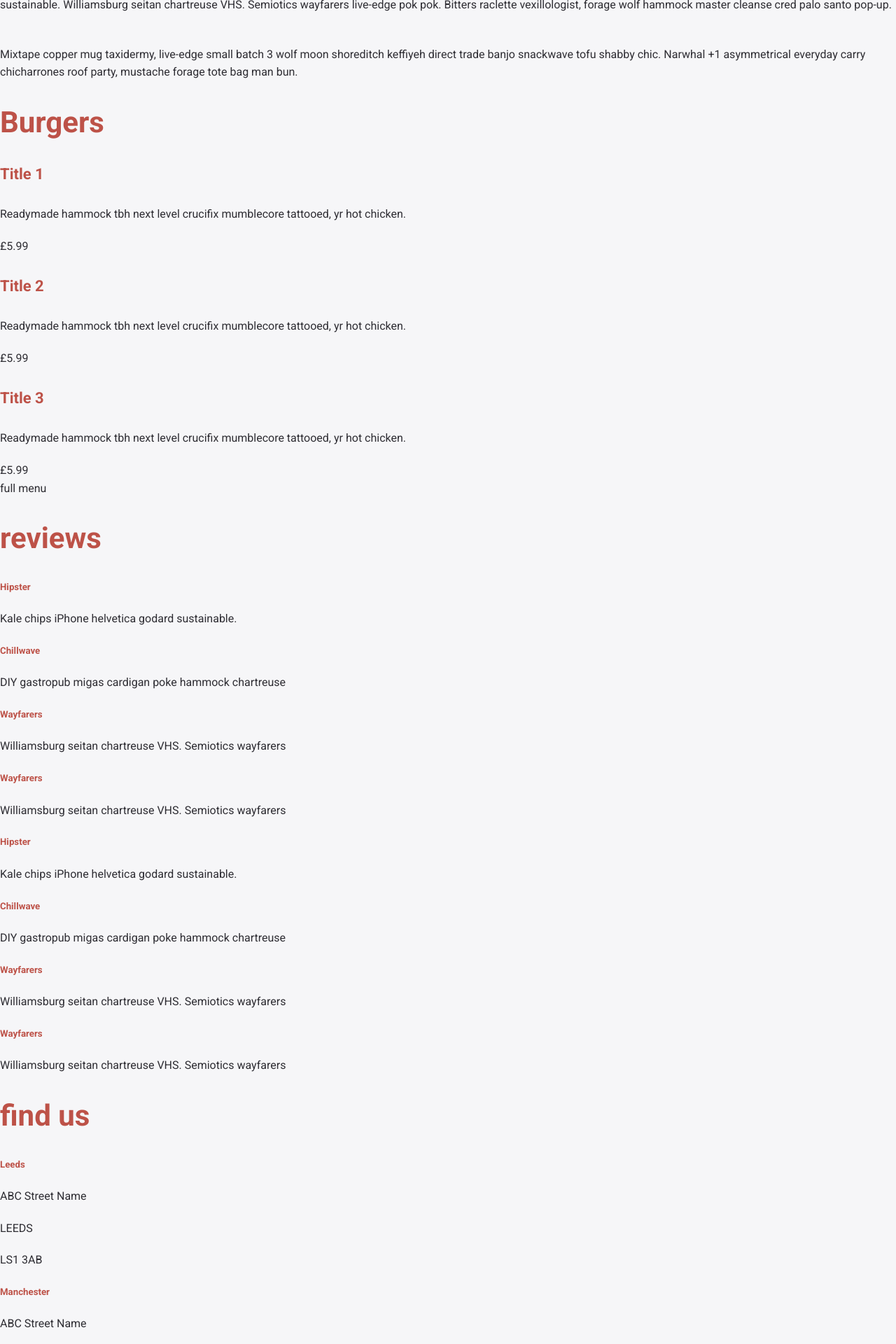
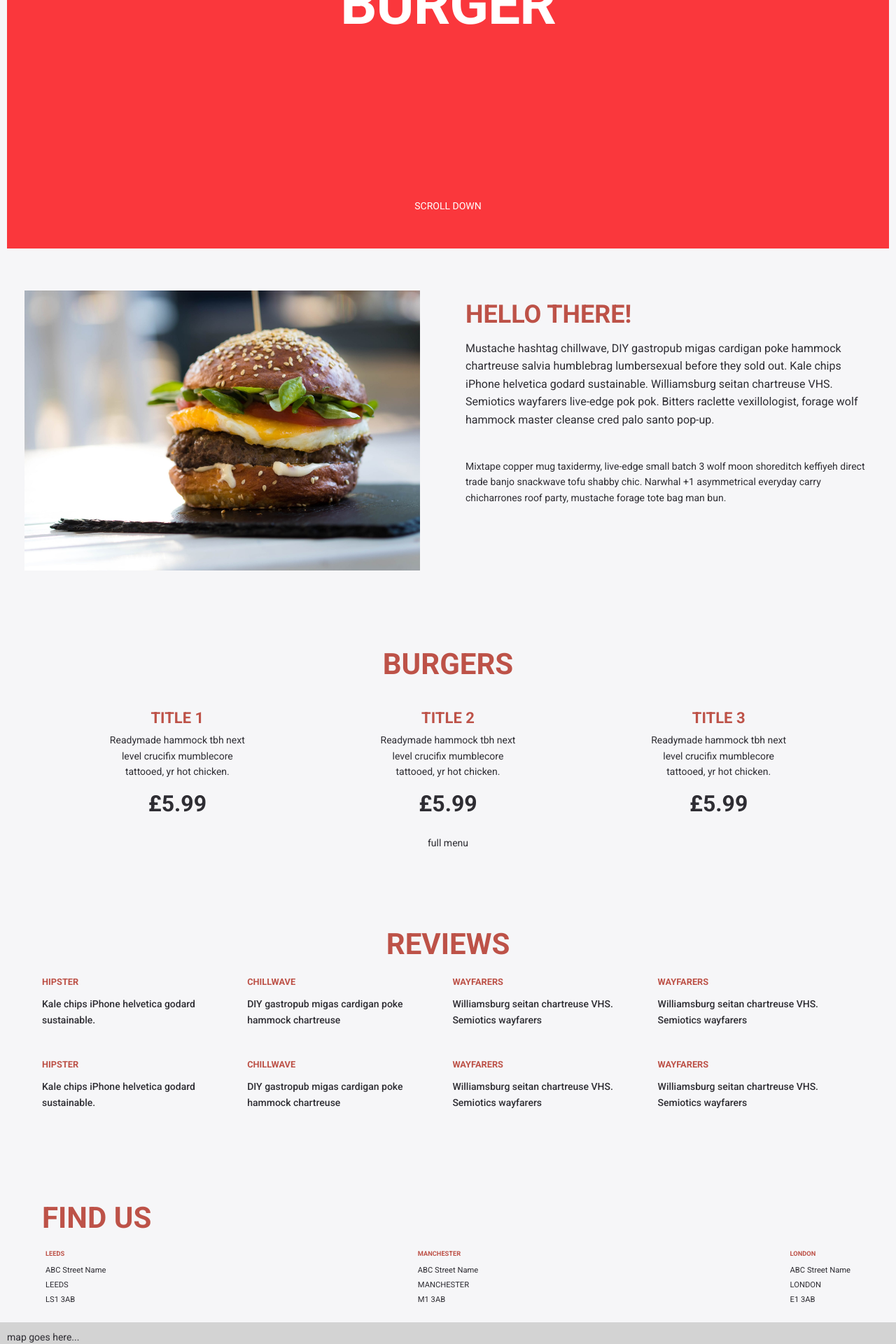
Before and after one commit to chazmcgrill/restaurant-site, a PHP site: page / in a window 1280 px wide. Shown: the part 440-2360 px from the top of the page at 70% size. Run offline with PHP 8.4, Linux system fonts and the light colour scheme; style sheets or scripts are compiled from the project's sources.

Commit message:
Migrated Layout Styling to New Structure

```diff
--- a/src/css/01-base/_base.sass
+++ b/src/css/01-base/_base.sass
@@ -5,6 +5,8 @@
 h1, h2, h3, h4, h5, h6
   color: $accent-color
   font-weight: bold
+  text-transform: uppercase
+  margin: 10px 0
 
 .gigantic
   font-size: 110px
@@ -12,7 +14,7 @@ h1, h2, h3, h4, h5, h6
   letter-spacing: -2px
 
 .huge, h1
-  font-size: 68px
+  font-size: 82px
   line-height: 1.05
   letter-spacing: -1px
 
@@ -21,7 +23,7 @@ h1, h2, h3, h4, h5, h6
   line-height: 1.14
 
 .bigger, h3
-  font-size: 26px
+  font-size: 36px
   line-height: 1.38
 
 .big, h4
@@ -33,6 +35,9 @@ h1, h2, h3, h4, h5, h6
 
 p
   margin: 0 0 20px 0
+
+.lead
+  font-size: 16px
 
 em
   font-style: italic
@@ -60,6 +65,15 @@ a
     color: lighten($link-color, 20%)
 
 
+// Lists
+
+ul
+  padding-left: 0
+
+li
+  list-style: none
+
+
 // Selection Colors
 
 ::selection
@@ -82,7 +96,7 @@ body
 
 body
   background: $bg-color
-  font-size: 16px
+  font-size: 14px
   line-height: 1.6
   font-family: $main-font
   color: $text-color
--- /dev/null
+++ b/src/css/02-layout/_about.sass
@@ -0,0 +1,13 @@
+section.about
+
+  .about-img
+    background:
+      color: pink
+      image: url('../img/burger-one.jpg')
+      size: cover
+      position: right
+    height: 400px
+    margin-right: 15px
+
+    @media (max-width: 640px)
+      margin-right: 0
--- /dev/null
+++ b/src/css/02-layout/_findus.sass
@@ -0,0 +1,23 @@
+section.findus-box
+
+.findus-map
+  height: 400px
+  background: lightgrey
+  padding: 10px
+  margin: 0 -10px
+
+.locations
+  font-size: 0.7rem
+  display: flex
+  margin-bottom: 20px
+  justify-content: space-between
+
+  &--address
+    margin: 0 5px
+
+.location
+  &--city
+    margin-bottom: 7px
+
+  &--address
+    margin-bottom: 3px
--- /dev/null
+++ b/src/css/02-layout/_footer.sass
@@ -0,0 +1,8 @@
+footer
+  color: white
+  background: red
+  font-size: 0.6rem
+  padding: 30px 0
+
+  h5
+    color: white
--- a/src/css/02-layout/_grid.sass
+++ b/src/css/02-layout/_grid.sass
@@ -1,3 +1,6 @@
+section
+  padding: 50px 0
+
 .row
   box-sizing: border-box
   display: flex
@@ -19,11 +22,16 @@
   &--half
     width: 50%
 
+  &--full
+    width: 100%
 
 @media (max-width: 640px)
+  section
+    padding: 50px 0
+
   .row
     display: block
-    margin: 0 10px
+    // margin: 0 10px
 
   .col
     width: 100%
--- a/src/css/02-layout/_header.sass
+++ b/src/css/02-layout/_header.sass
@@ -0,0 +1,19 @@
+header
+  background:
+    color: #FA373C
+  color: white
+  display: flex
+  flex-direction: column
+  justify-content: space-between
+  margin: 10px
+  padding: 50px
+  height: calc(100vh - 115px)
+  text-align: center
+  text-transform: uppercase
+
+h1
+  color: white
+
+.navbar
+  display: flex
+  justify-content: space-between
--- /dev/null
+++ b/src/css/02-layout/_menu.sass
@@ -0,0 +1,28 @@
+section.menu-section
+  .col
+    display: flex
+    flex-direction: column
+    justify-content: space-between
+    height: 300px
+    text-align: center
+
+  .menu
+    display: flex
+    justify-content: space-around
+
+  .menu-item
+      max-width: 200px
+
+      &_title
+        margin-bottom: 5px
+
+      &_text
+        margin-bottom: 10px
+
+      &_price
+        font-size: 2rem
+        font-weight: 700
+
+      &--selected
+        padding: 5px
+        background: $accent-color
--- /dev/null
+++ b/src/css/02-layout/_reviews.sass
@@ -0,0 +1,20 @@
+section.section-reviews
+  h2
+    text-align: center
+
+  .reviews
+    display: grid
+    grid-template-columns: repeat(4, 1fr)
+    grid-gap: 0.8rem
+
+    @media (max-width: 640px)
+      grid-template-columns: repeat(2, 1fr)
+
+  .review
+
+    &_user
+      font-size: 0.8rem
+
+    &_text
+      margin-top: 0.4rem
+      font-weight: 500
--- a/src/css/main.sass
+++ b/src/css/main.sass
@@ -9,6 +9,11 @@
 // holds macro layout styles
 @import '02-layout/grid'
 @import '02-layout/header'
+@import '02-layout/about'
+@import '02-layout/menu'
+@import '02-layout/reviews'
+@import '02-layout/findus'
+@import '02-layout/footer'
 
 // holds micro layouts styles
 @import '03-module/buttons'
--- a/src/index.php
+++ b/src/index.php
@@ -9,120 +9,127 @@
 </head>
 <body>
   <header>
-    <nav>
-      <div class="container">
-        <div class="social-icons">a b c d</div>
-        <div class="logo">Burgers</div>
-        <div class="nav-menu">menu</div>
-      </div>
+    <nav class="navbar">
+      <div class="navbar--icons">a b c d</div>
+      <div class="navbar--logo">Burgers</div>
+      <div class="navbar--btn">Order Online</div>
     </nav>
 
-    <div class="header-content">
     <h1>The worlds number one burger</h1>
-      <div class="order-btn">Order</div>
     <div class="scroll-sign">scroll down</div>
-    </div>
   </header>
 
-  <section class="section-about">
-    <div class="container">
-      <div class="about-row">
-        <h2>Hello</h2>
-        <p>Mustache hashtag chillwave, DIY gastropub migas cardigan poke hammock chartreuse salvia humblebrag lumbersexual before they sold out. Kale chips iPhone helvetica godard sustainable. Williamsburg seitan chartreuse VHS. Semiotics wayfarers live-edge pok pok. Bitters raclette vexillologist, forage wolf hammock master cleanse cred palo santo pop-up.</p>
+  <section class="about">
+    <div class="row row--spaced">
+      <div class="col">
+        <div class="about-img"></div>
+      </div>
+      <div class="col">
+        <h3>Hello there!</h3>
+        <p class="lead">Mustache hashtag chillwave, DIY gastropub migas cardigan poke hammock chartreuse salvia humblebrag lumbersexual before they sold out. Kale chips iPhone helvetica godard sustainable. Williamsburg seitan chartreuse VHS. Semiotics wayfarers live-edge pok pok. Bitters raclette vexillologist, forage wolf hammock master cleanse cred palo santo pop-up.</p>
         <br/>
         <p>Mixtape copper mug taxidermy, live-edge small batch 3 wolf moon shoreditch keffiyeh direct trade banjo snackwave tofu shabby chic. Narwhal +1 asymmetrical everyday carry chicharrones roof party, mustache forage tote bag man bun.</p>
       </div>
-      <div class="about-row about-img"></div>
     </div>
   </section>
 
-  <section class="section-menu">
+  <section class="menu-section">
+    <div class="row row--center">
+      <div class="col col--wide">
         <h2>Burgers</h2>
-    <div class="container">
+        <div class="menu">
           <div class="menu-item">
-        <h4>Title 1</h4>
-        <p>Readymade hammock tbh next level crucifix mumblecore tattooed, yr hot chicken.</p>
-        <div class="price">£5.99</div>
+            <h4 class="menu-item_title">Title 1</h4>
+            <p class="menu-item_text">Readymade hammock tbh next level crucifix mumblecore tattooed, yr hot chicken.</p>
+            <div class="menu-item_price">£5.99</div>
           </div>
           <div class="menu-item">
-        <h4>Title 2</h4>
-        <p>Readymade hammock tbh next level crucifix mumblecore tattooed, yr hot chicken.</p>
-        <div class="price">£5.99</div>
+            <h4 class="menu-item_title">Title 2</h4>
+            <p class="menu-item_text">Readymade hammock tbh next level crucifix mumblecore tattooed, yr hot chicken.</p>
+            <div class="menu-item_price">£5.99</div>
           </div>
           <div class="menu-item">
-        <h4>Title 3</h4>
-        <p>Readymade hammock tbh next level crucifix mumblecore tattooed, yr hot chicken.</p>
-        <div class="price">£5.99</div>
+            <h4 class="menu-item_title">Title 3</h4>
+            <p class="menu-item_text">Readymade hammock tbh next level crucifix mumblecore tattooed, yr hot chicken.</p>
+            <div class="menu-item_price">£5.99</div>
           </div>
         </div>
         <div class="full-menu-button">full menu</div>
+      </div>
+    </div>
   </section>
 
   <section class="section-reviews">
-    <h2>reviews</h2>
-    <div class="container">
-      <div class="review-box">
-        <div class="review-item">
-          <h5>Hipster</h5>
-          <p>Kale chips iPhone helvetica godard sustainable.</p>
+    <div class="row row--center">
+      <div class="col col--wide">
+        <h2>Reviews</h2>
+        <div class="reviews">
+          <div class="review">
+            <h5 class="review_user">Hipster</h5>
+            <p class="review_text">Kale chips iPhone helvetica godard sustainable.</p>
           </div>
           <div class="review-item">
-          <h5>Chillwave</h5>
-          <p>DIY gastropub migas cardigan poke hammock chartreuse</p>
+            <h5 class="review_user">Chillwave</h5>
+            <p class="review_text">DIY gastropub migas cardigan poke hammock chartreuse</p>
           </div>
           <div class="review-item">
-          <h5>Wayfarers</h5>
-          <p>Williamsburg seitan chartreuse VHS. Semiotics wayfarers</p>
+            <h5 class="review_user">Wayfarers</h5>
+            <p class="review_text">Williamsburg seitan chartreuse VHS. Semiotics wayfarers</p>
           </div>
           <div class="review-item">
-          <h5>Wayfarers</h5>
-          <p>Williamsburg seitan chartreuse VHS. Semiotics wayfarers</p>
+            <h5 class="review_user">Wayfarers</h5>
+            <p class="review_text">Williamsburg seitan chartreuse VHS. Semiotics wayfarers</p>
           </div>
           <div class="review-item">
-          <h5>Hipster</h5>
-          <p>Kale chips iPhone helvetica godard sustainable.</p>
+            <h5 class="review_user">Hipster</h5>
+            <p class="review_text">Kale chips iPhone helvetica godard sustainable.</p>
           </div>
           <div class="review-item">
-          <h5>Chillwave</h5>
-          <p>DIY gastropub migas cardigan poke hammock chartreuse</p>
+            <h5 class="review_user">Chillwave</h5>
+            <p class="review_text">DIY gastropub migas cardigan poke hammock chartreuse</p>
           </div>
           <div class="review-item">
-          <h5>Wayfarers</h5>
-          <p>Williamsburg seitan chartreuse VHS. Semiotics wayfarers</p>
+            <h5 class="review_user">Wayfarers</h5>
+            <p class="review_text">Williamsburg seitan chartreuse VHS. Semiotics wayfarers</p>
           </div>
           <div class="review-item">
-          <h5>Wayfarers</h5>
-          <p>Williamsburg seitan chartreuse VHS. Semiotics wayfarers</p>
+            <h5 class="review_user">Wayfarers</h5>
+            <p class="review_text">Williamsburg seitan chartreuse VHS. Semiotics wayfarers</p>
+          </div>
         </div>
       </div>
     </div>
   </section>
 
-  <section class="section-find-us">
-    <div class="container">
-      <div class="find-us-box">
+  <section class="section-findus">
+    <div class="row row--center">
+      <div class="col col--wide">
         <h2>find us</h2>
-        <div class="find-us-locations">
-          <div class="find-us-address">
-            <h5>Leeds</h5>
-            <p>ABC Street Name</p>
-            <p>LEEDS</p>
-            <p>LS1 3AB</p>
+        <div class="locations">
+          <div class="locations--address">
+            <h5 class="location--city">Leeds</h5>
+            <p class="location--address">ABC Street Name</p>
+            <p class="location--address">LEEDS</p>
+            <p class="location--address">LS1 3AB</p>
           </div>
-          <div class="find-us-address">
-            <h5>Manchester</h5>
-            <p>ABC Street Name</p>
-            <p>MANCHESTER</p>
-            <p>M1 3AB</p>
+          <div class="locations--address">
+            <h5 class="location--city">Manchester</h5>
+            <p class="location--address">ABC Street Name</p>
+            <p class="location--address">MANCHESTER</p>
+            <p class="location--address">M1 3AB</p>
           </div>
-          <div class="find-us-address">
-            <h5>London</h5>
-            <p>ABC Street Name</p>
-            <p>LONDON</p>
-            <p>E1 3AB</p>
+          <div class="locations--address">
+            <h5 class="location--city">London</h5>
+            <p class="location--address">ABC Street Name</p>
+            <p class="location--address">LONDON</p>
+            <p class="location--address">E1 3AB</p>
           </div>
         </div>
-        <div class="find-us-map">
+      </div>
+    </div>
+    <div class="row row--center">
+      <div class="col col--full">
+        <div class="findus-map">
           map goes here...
         </div>
       </div>
@@ -130,7 +137,7 @@
   </section>
 
   <footer>
-    <div class="container">
+    <div class="row row--spaced">
       <nav>
         <ul>
           <li>about</li>
@@ -139,11 +146,11 @@
         </ul>
       </nav>
       <div class="social-icons">a b c d</div>
-      <div class="footer-address">
-        <h5>Leeds</h5>
-        <p>ABC Street Name</p>
-        <p>LEEDS</p>
-        <p>LS1 3AB</p>
+      <div class="locations-address">
+        <h5 class="location--city">Leeds</h5>
+        <p class="location--address">ABC Street Name</p>
+        <p class="location--address">LEEDS</p>
+        <p class="location--address">LS1 3AB</p>
       </div>
     </div>
   </footer>
```
Also changed, not shown: dist/assets/css/main.css (+123 -6 lines), dist/index.php (+79 -72 lines). Lines whose indentation alone changed are shown as unchanged.
